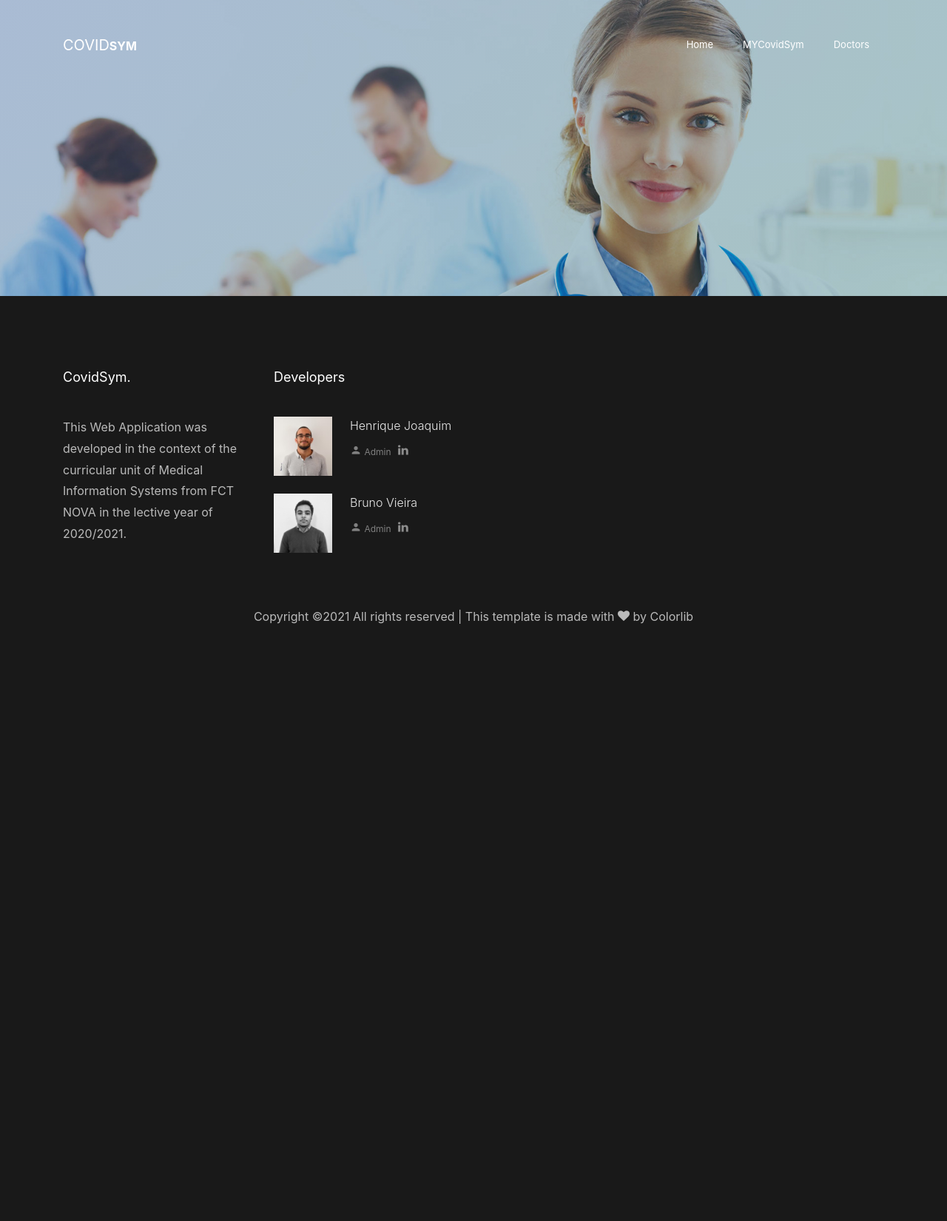
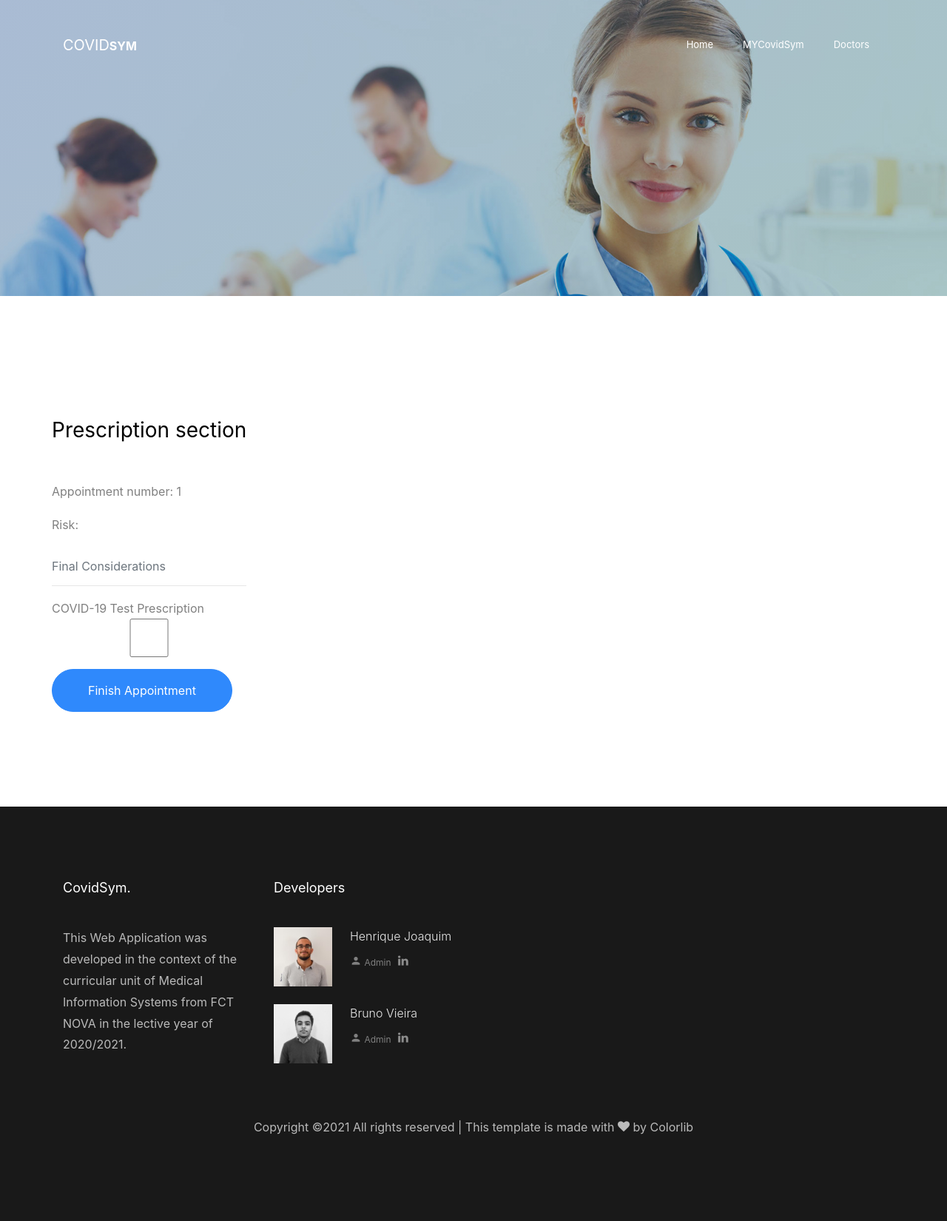
Before and after one commit to hjoaquim/covidsym, a PHP site: page /finish-app.php?id_consulta=1 in a window 1280 px wide. Shown: the whole page at 74% size. Before the commit the page ends 843 px from the top, so only its background shows below. Run offline with PHP 8.4, Linux system fonts and the light colour scheme; the visitor is signed in with stand-in values (Sample User, id 1); data comes from the database, SQL or seed files in the repository; data that the repository does not hold is empty; some libraries are stand-ins or nearby versions; some web fonts are replaced.

Commit message:
consulta finished

```diff
--- a/classify-app.php
+++ b/classify-app.php
@@ -150,7 +150,7 @@
     //$consulta = mysqli_fetch_row($result_consulta);
     mysqli_close($con);
 
-    header('Location: finish-app.php?id_consulta='.$id_consulta.'');
+    header('Location: finish-app.php?id_consulta='.$id_consulta.'&risk='.$class.'');
     exit();
 
 ?>
--- a/finish-app.php
+++ b/finish-app.php
@@ -13,7 +13,47 @@
 
     include_once 'header.php';
 
+    echo ('
 
+    <section class="ftco-section">
+            <div class="container">
+                <div class="row d-md-flex">
+
+    ');
+
+
+    echo ('<div class="comment-form-wrap pt-5">
+                    <h3 class="mb-5">Prescription section</h3>
+                    <form action="finish-app2.php" method="post">
+                          <div class="form-group">
+                            Appointment number: '.$_GET['id_consulta'].'
+                          </div>
+                          <div class="form-group">
+                            Risk: '.$_GET['risk'].'
+                          </div>
+                          <div class="form-group">
+                            <input type="text" name="notes" class="form-control" placeholder="Final Considerations" required>
+                          </div>
+                          <div class="form-group">
+                            COVID-19 Test Prescription
+                            <input type="checkbox" name="prescription" class="form-control" placeholder="Final Considerations" value="1">
+                          </div>
+                          <div class="form-group">
+                            <input type="submit" value="Finish Appointment" class="btn btn-primary py-3 px-5">
+                           </div>
+
+                           <input name="id_consulta" id="id_consulta" type="hidden" value="'.$_GET['id_consulta'].'">
+                    </form>
+                  </div>
+        ');
+
+    echo ('
+
+    </section>
+            </div>
+                </div>
+
+    ');
 
 
     include_once 'footer.php';
```
Also changed, not shown: finish-app2.php (added, +28 -0 lines), next-app.php (+9 -2 lines).
